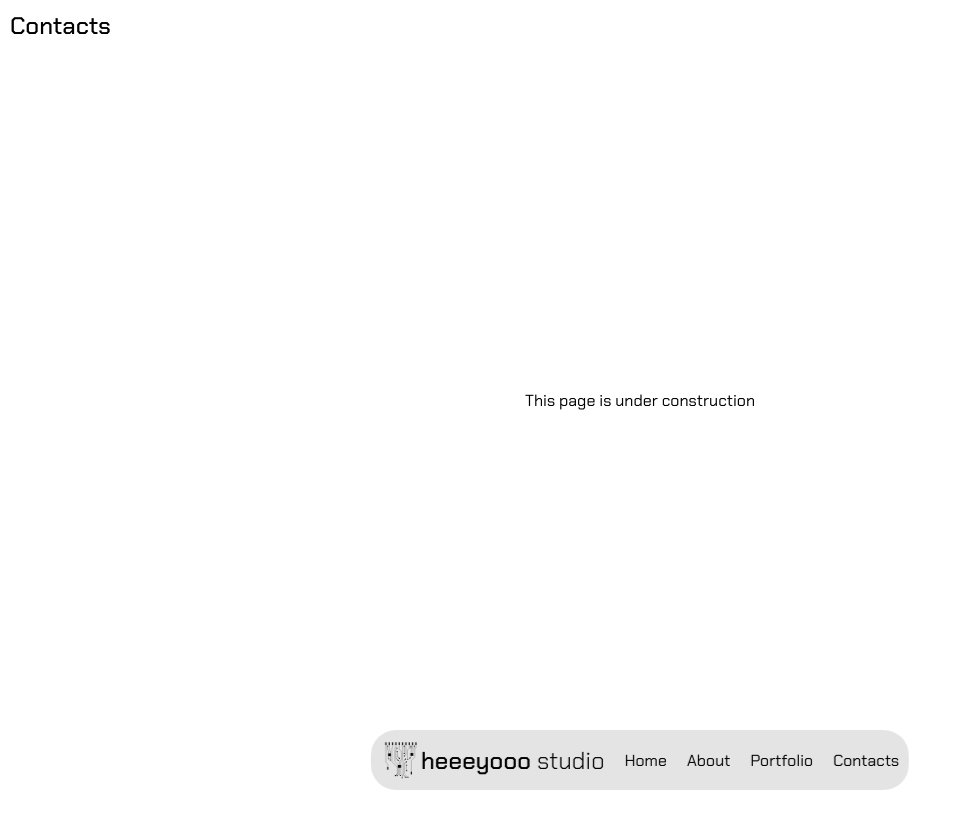
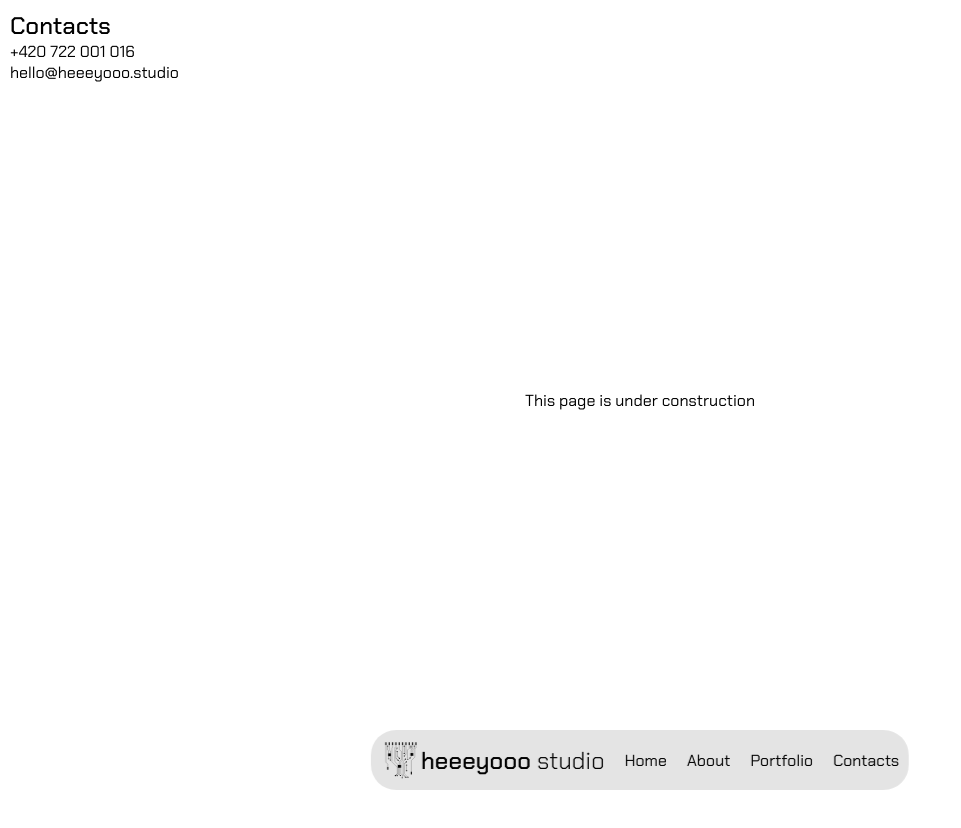
Before and after one commit to stepandordiai/heeeyooo-react, a React (Vite) app: page /contacts in a window 1280 px wide. Shown: the top 828 px of the page, without its empty margins (0-961 px from the left). Built offline with nearby package versions, Linux system fonts and the light colour scheme.

Commit message:
Update Contacts and Header

```diff
--- a/src/components/Header/Header.jsx
+++ b/src/components/Header/Header.jsx
@@ -52,7 +52,7 @@ const Header = () => {
 		let prevScroll = 0;
 		function handleHeaderOnScroll() {
 			const scroll = document.documentElement.scrollTop;
-			if (scroll > prevScroll) {
+			if (scroll > prevScroll && scroll > 100) {
 				document.querySelector(".header").classList.add("header--hide");
 			} else {
 				document.querySelector(".header").classList.remove("header--hide");
--- a/src/pages/Contacts/Contacts.jsx
+++ b/src/pages/Contacts/Contacts.jsx
@@ -9,6 +9,9 @@ const Contacts = () => {
 				<link rel="canonical" href="https://heeeyooo.studio/contacts" />
 			</Helmet>
 			<h1>Contacts</h1>
+			<a href="tel:+420722001016">+420 722 001 016</a>
+			<br />
+			<a href="mailto:hello@heeeyooo.studio">hello@heeeyooo.studio</a>
 			<p className="construction">This page is under construction</p>
 		</>
 	);
--- a/src/pages/Contacts/Contacts.scss
+++ b/src/pages/Contacts/Contacts.scss
@@ -0,0 +1,3 @@
+a {
+	color: #000;
+}
```
